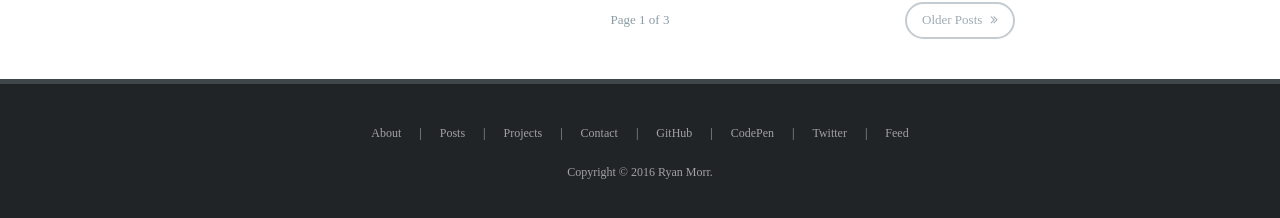
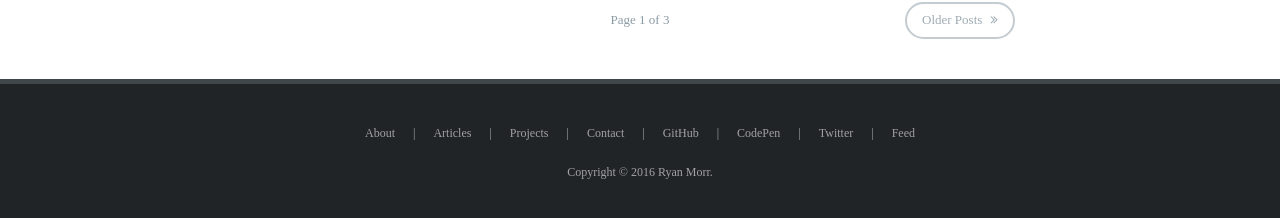
Before and after one commit to ryanmorr/ryanmorr.github.io, a Jekyll site: the page built from index.html, in a window 1280 px wide and 900 px high, scrolled down 1810 px. Shown: the part 678-896 px from the top of the window. Built offline with Jekyll 4.4.1, drawn with Linux system fonts in a browser that asks for light colours; some web fonts are replaced; the list of posts is cut into pages by our own code.

Commit message:
Rename posts to articles

```diff
--- a/_includes/footer.html
+++ b/_includes/footer.html
@@ -4,7 +4,7 @@
             <section>
                 <p class="footer-links">
                     <a href="/about">About</a> |
-                    <a href="/">Posts</a> |
+                    <a href="/">Articles</a> |
                     <a href="/projects">Projects</a> |
                     <a href="mailto:{{ site.email }}">Contact</a> |
                     <a href="https://github.com/ryanmorr">GitHub</a> |
--- a/_includes/header.html
+++ b/_includes/header.html
@@ -10,7 +10,7 @@
                 </a>
                 <a href="/">
                     <i class="fa fa-pencil-square-o"></i>
-                    <span class="tooltip">Posts</span>
+                    <span class="tooltip">Articles</span>
                 </a>
                 <a href="/projects">
                     <i class="fa fa-code"></i>
```
